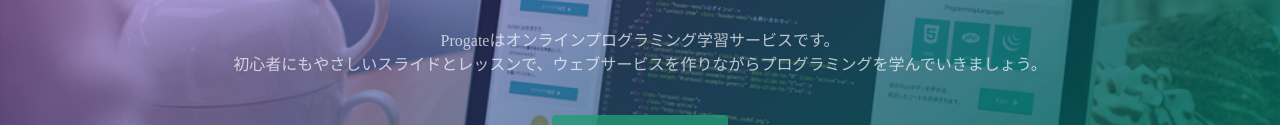
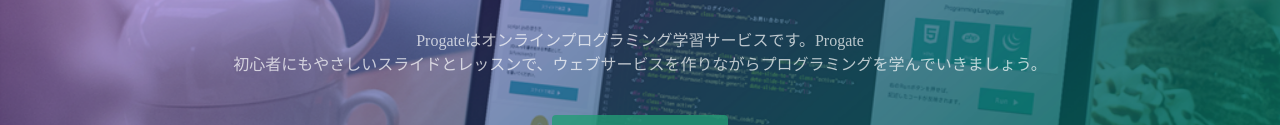
Before and after one commit to nikomood/github.io, a plain HTML site: page index.html in a window 1280 px wide. Shown: the part 317-442 px from the top of the page. Drawn offline with Linux system fonts and the light colour scheme.

Commit message:
Update index.html

```diff
--- a/index.html
+++ b/index.html
@@ -24,7 +24,7 @@
   <div class="top-wrapper">
     <div class="container">
       <h1>LEARN TO CODE.<br>LEARN TO BE CREATIVE.</h1>
-      <p>Progateはオンラインプログラミング学習サービスです。<br>初心者にもやさしいスライドとレッスンで、ウェブサービスを作りながらプログラミングを学んでいきましょう。</p>
+      <p>Progateはオンラインプログラミング学習サービスです。Progate<br>初心者にもやさしいスライドとレッスンで、ウェブサービスを作りながらプログラミングを学んでいきましょう。</p>
       <div class="btn-wrapper">
         <a href="#" class="btn signup">新規登録はこちら</a>
         <p>or</p>
```
